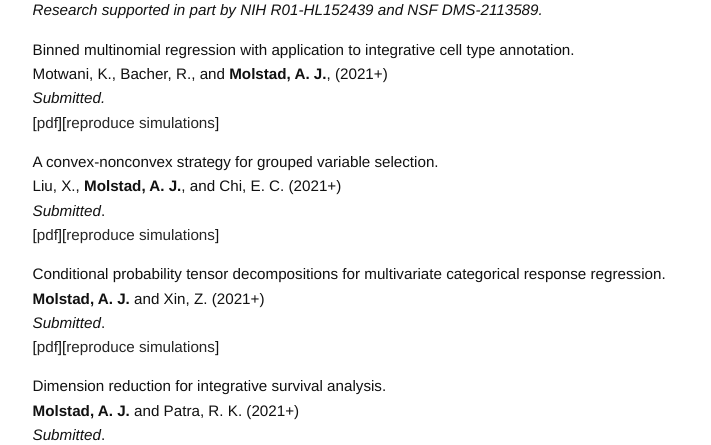
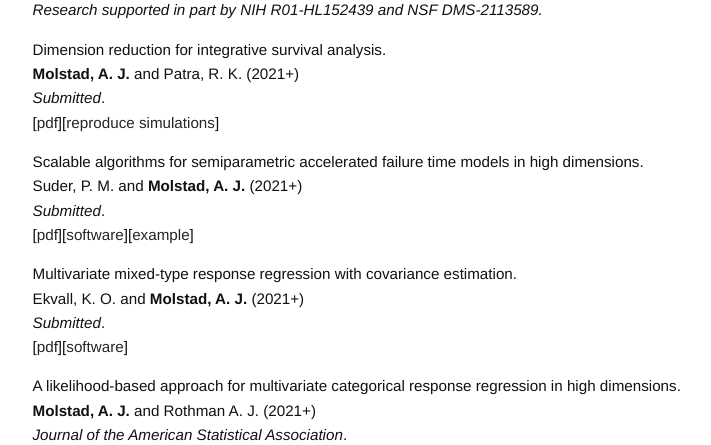
Before and after one commit to ajmolstad/ajmolstad.github.io, a Jekyll site: the page built from research.md, in a window 1280 px wide and 900 px high, cut to the strip 455-900 px from the top of the window. Shown: the whole strip, without its empty margins (275-986 px from the left). Built offline with Jekyll 4.4.1, drawn with Linux system fonts in a browser that asks for light colours.

Commit message:
Update research.md

```diff
--- a/research.md
+++ b/research.md
@@ -9,24 +9,24 @@ permalink: /research/
 *Research supported in part by NIH R01-HL152439 and NSF DMS-2113589.*
 
 
-Binned multinomial regression with
+<!-- Binned multinomial regression with
 application to integrative cell type annotation. <br>
 Motwani, K., Bacher, R., and **Molstad, A. J.**, (2021+) <br>
 *Submitted.* <br>
-[[pdf](https://arxiv.org/abs/2108.02143)][[reproduce simulations](https://github.com/ajmolstad/IntegrativeCox)]<br>
+[[pdf](https://arxiv.org/abs/2108.02143)][[reproduce simulations](https://github.com/ajmolstad/IntegrativeCox)]<br> -->
 
 
-A convex-nonconvex strategy for grouped variable selection. <br>
+<!-- A convex-nonconvex strategy for grouped variable selection. <br>
 Liu, X., **Molstad, A. J.**, and Chi, E. C. (2021+) <br>
 *Submitted*. <br>
-[[pdf](https://arxiv.org/abs/2108.02143)][[reproduce simulations](https://github.com/ajmolstad/IntegrativeCox)]<br>
+[[pdf](https://arxiv.org/abs/2108.02143)][[reproduce simulations](https://github.com/ajmolstad/IntegrativeCox)]<br> -->
 
 
-Conditional probability tensor decompositions for
+<!-- Conditional probability tensor decompositions for
 multivariate categorical response regression. <br>
 **Molstad, A. J.** and Xin, Z. (2021+)<br>
 *Submitted*. <br>
-[[pdf](https://arxiv.org/abs/2108.02143)][[reproduce simulations](https://github.com/ajmolstad/IntegrativeCox)]<br>
+[[pdf](https://arxiv.org/abs/2108.02143)][[reproduce simulations](https://github.com/ajmolstad/IntegrativeCox)]<br>  -->
 
 Dimension reduction for integrative survival analysis. <br>
 **Molstad, A. J.** and Patra, R. K. (2021+)<br>
```
